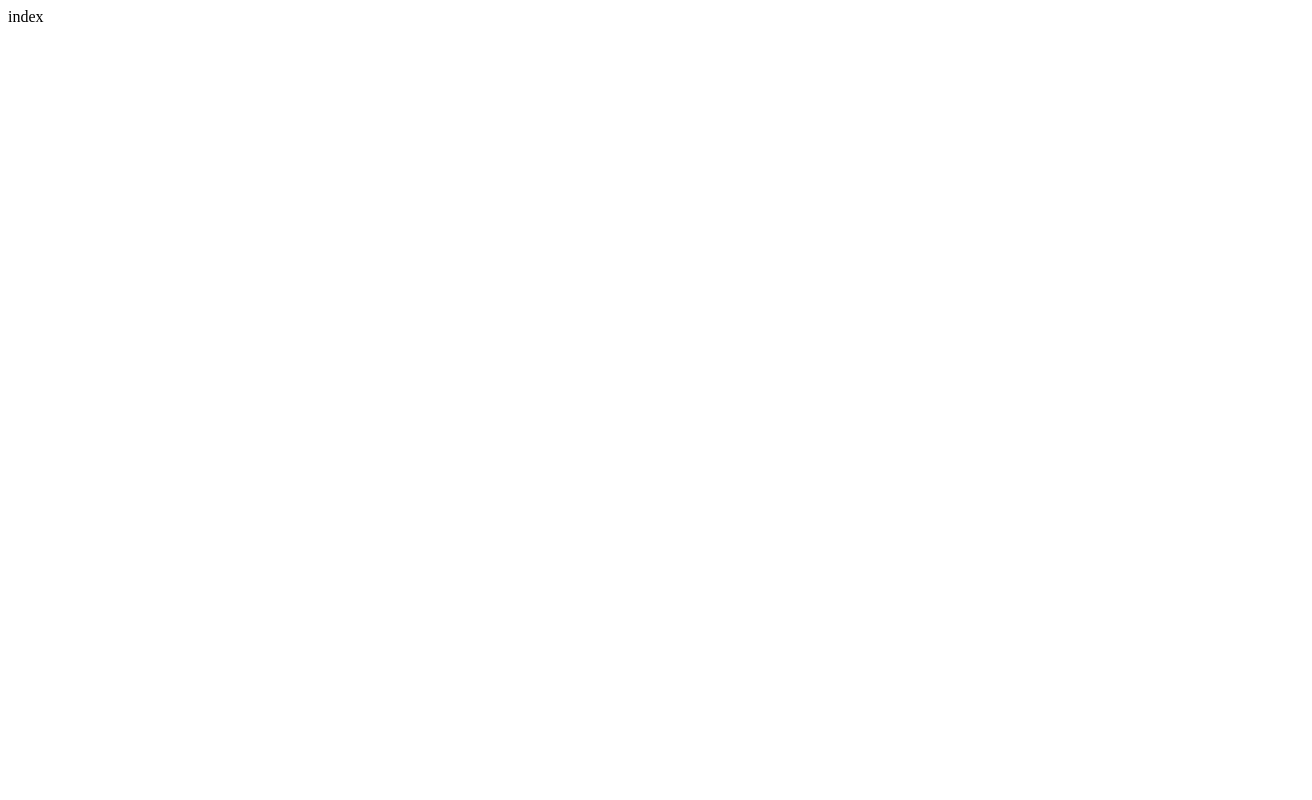
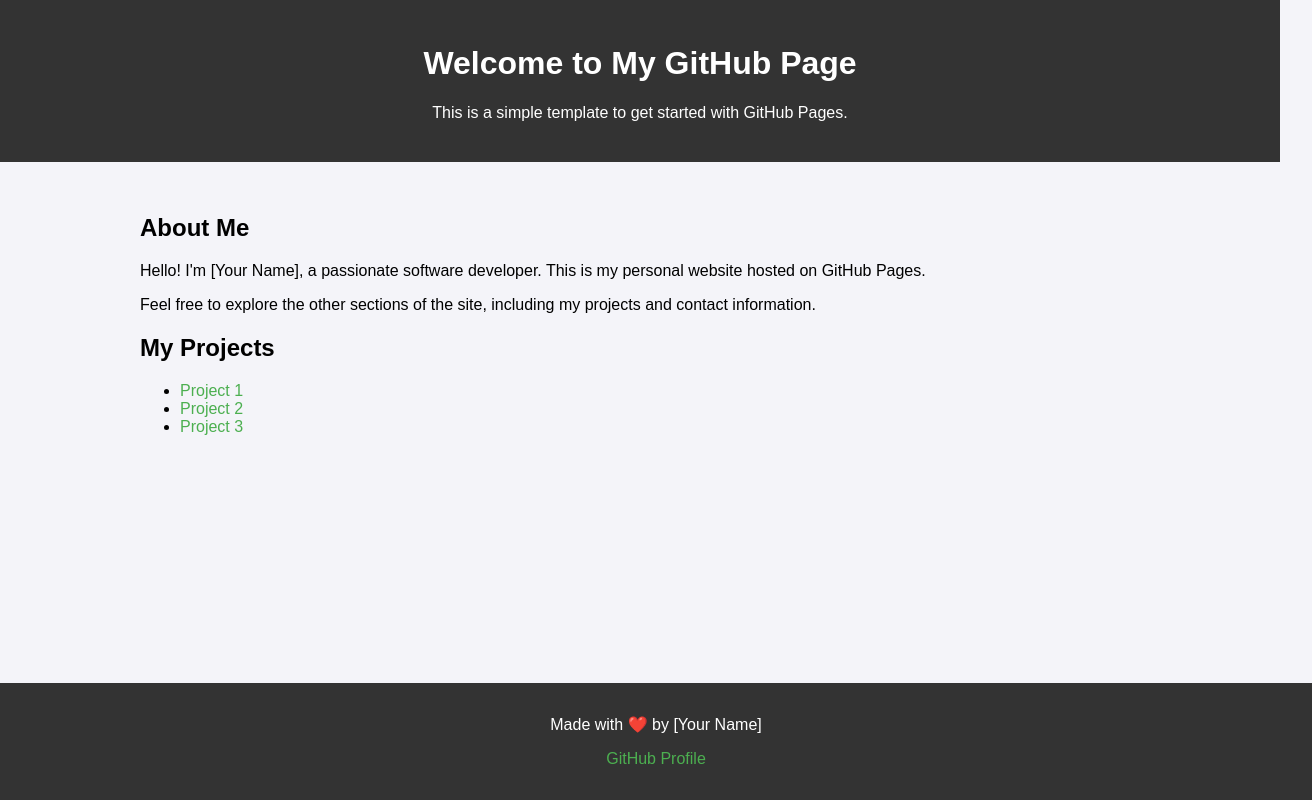
Before and after one commit to bikamokt/bikamokt.github.io, a plain HTML site: page Index.html in a window 1280 px wide. Shown: the whole page, 1312 px wide, since content can reach past the window. Drawn offline with Linux system fonts and the light colour scheme.

Commit message:
Update Index.html

```diff
--- a/Index.html
+++ b/Index.html
@@ -1 +1,69 @@
-index
+<!DOCTYPE html>
+<html lang="en">
+<head>
+    <meta charset="UTF-8">
+    <meta name="viewport" content="width=device-width, initial-scale=1.0">
+    <title>Your GitHub Page</title>
+    <style>
+        body {
+            font-family: Arial, sans-serif;
+            margin: 0;
+            padding: 0;
+            background-color: #f4f4f9;
+        }
+        header {
+            background-color: #333;
+            color: white;
+            text-align: center;
+            padding: 1.5em;
+        }
+        main {
+            padding: 2em;
+            max-width: 1000px;
+            margin: 0 auto;
+        }
+        footer {
+            background-color: #333;
+            color: white;
+            text-align: center;
+            padding: 1em;
+            position: absolute;
+            bottom: 0;
+            width: 100%;
+        }
+        a {
+            color: #4CAF50;
+            text-decoration: none;
+        }
+        a:hover {
+            text-decoration: underline;
+        }
+    </style>
+</head>
+<body>
+
+    <header>
+        <h1>Welcome to My GitHub Page</h1>
+        <p>This is a simple template to get started with GitHub Pages.</p>
+    </header>
+
+    <main>
+        <h2>About Me</h2>
+        <p>Hello! I'm [Your Name], a passionate software developer. This is my personal website hosted on GitHub Pages.</p>
+        <p>Feel free to explore the other sections of the site, including my projects and contact information.</p>
+
+        <h2>My Projects</h2>
+        <ul>
+            <li><a href="https://github.com/your-username/project1" target="_blank">Project 1</a></li>
+            <li><a href="https://github.com/your-username/project2" target="_blank">Project 2</a></li>
+            <li><a href="https://github.com/your-username/project3" target="_blank">Project 3</a></li>
+        </ul>
+    </main>
+
+    <footer>
+        <p>Made with ❤️ by [Your Name]</p>
+        <p><a href="https://github.com/your-username" target="_blank">GitHub Profile</a></p>
+    </footer>
+
+</body>
+</html>
```
